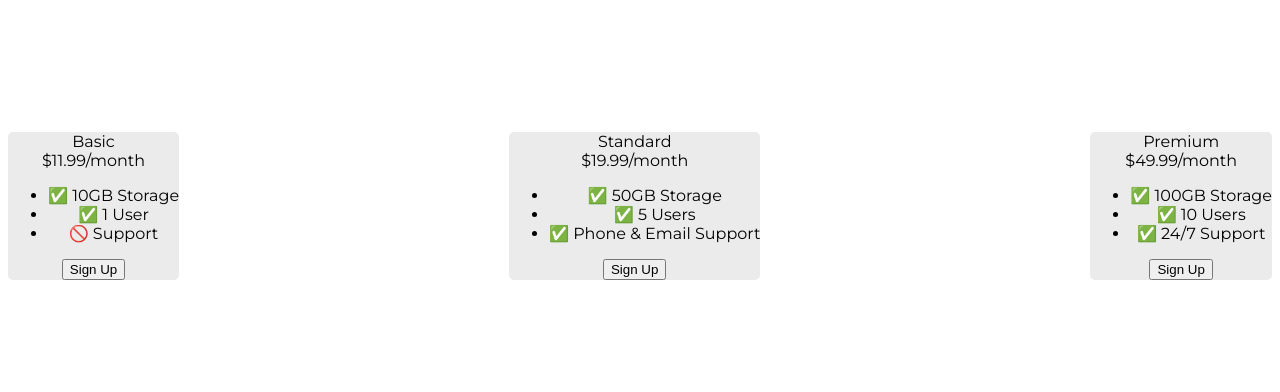
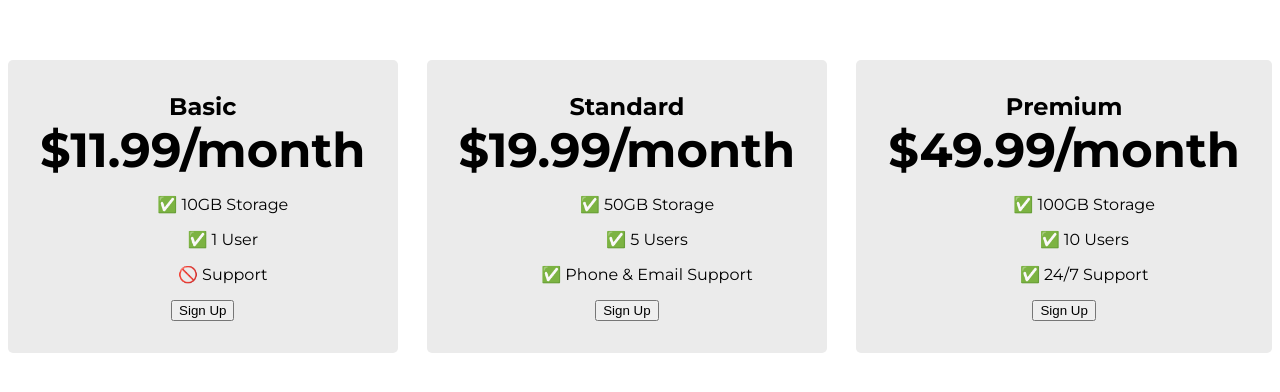
Before and after one commit to EdwardS02/pricing-table, a plain HTML site: page index.html in a window 1280 px wide. Shown: the part 202-594 px from the top of the page. Drawn offline with Linux system fonts and the light colour scheme.

Commit message:
Style the items inside the container
Change the font-weight of the headings and remove the bullets from the list items

```diff
--- a/style.css
+++ b/style.css
@@ -13,4 +13,20 @@ body {
     background-color: rgb(235, 235, 235);
     border-radius: 5px;
     text-align: center;
+    padding: 2rem;
 }
+
+.plan-title {
+    font-weight: bold;
+    font-size: 1.5rem;
+}
+
+.plan-price {
+    font-weight: bold;
+    font-size: 3rem;
+}
+
+.plan-features > li {
+    list-style: none;
+    margin-bottom: 1rem;
+}
```
